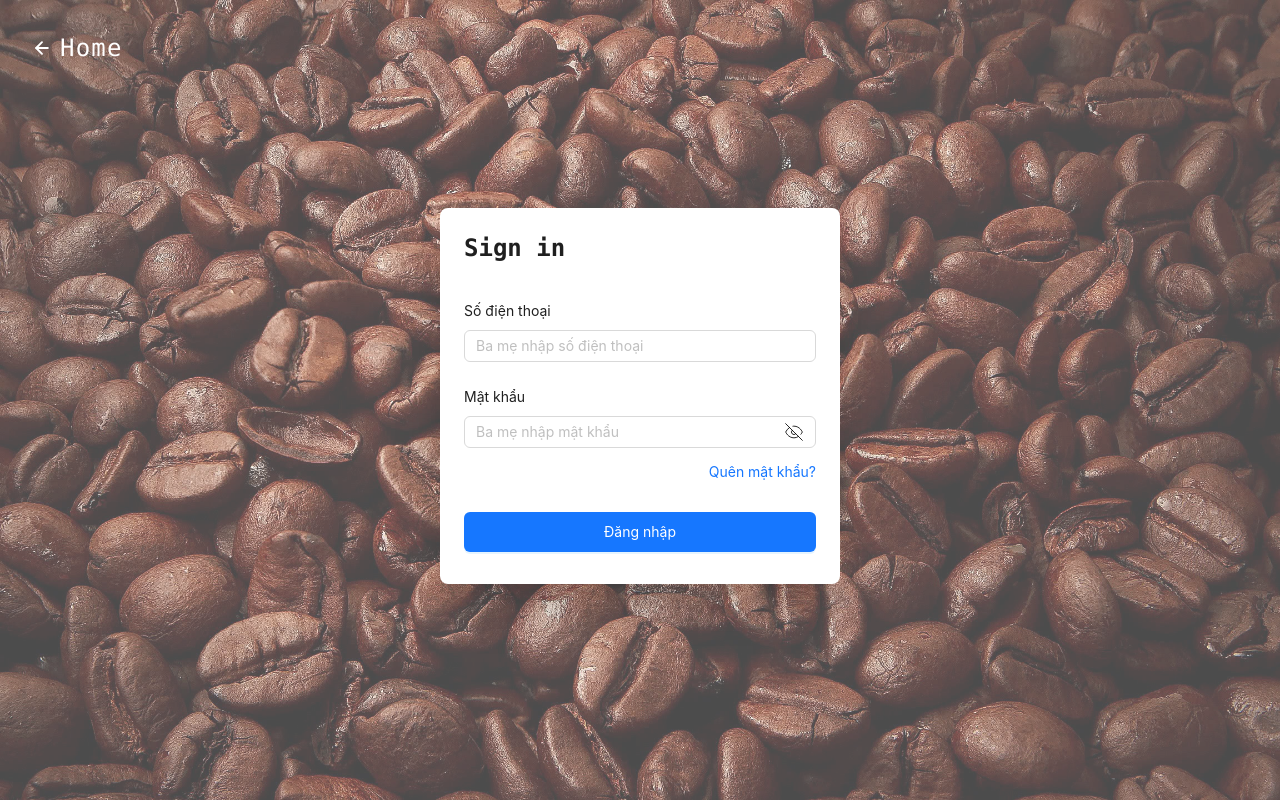
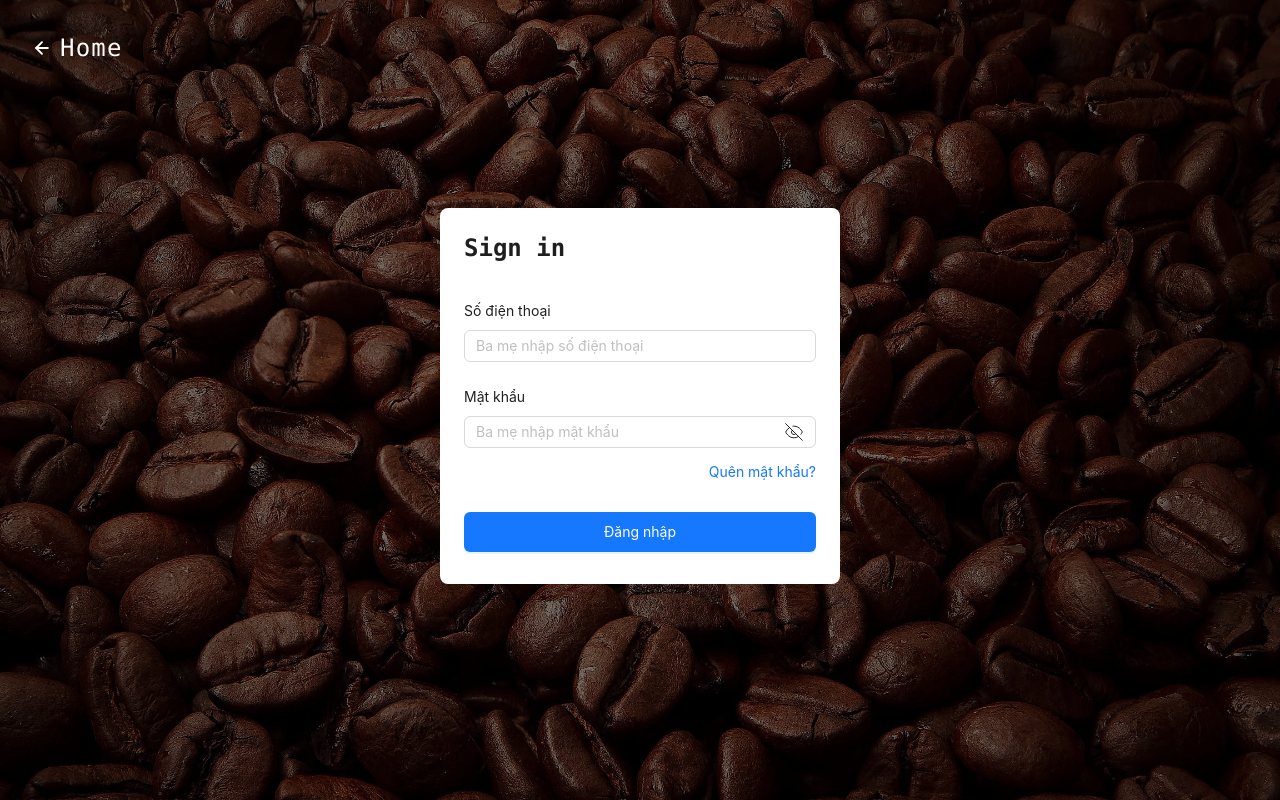
Before and after one commit to UyenNguyen-25/CoffeeShop, a React (Vite) app in the folder frontend/: page /login in a window 1280 px wide. Built offline with nearby package versions, Linux system fonts and the light colour scheme.

Commit message:
update layout

```diff
--- a/frontend/index.html
+++ b/frontend/index.html
@@ -1,13 +1,16 @@
 <!DOCTYPE html>
 
 <html lang="en">
+
 <head>
   <meta charset="UTF-8" />
   <meta name="viewport" content="width=device-width, initial-scale=1.0" />
-    <title>ConYeu</title>
+  <title>Coffee Shop</title>
 </head>
+
 <body>
   <div id="root"></div>
   <script type="module" src="/src/main.jsx"></script>
 </body>
+
 </html>
--- a/frontend/package.json
+++ b/frontend/package.json
@@ -1,7 +1,7 @@
 {
-  "name": "conyeu",
+  "name": "coffee_shop",
   "private": true,
-  "version": "0.0.0",
+  "version": "1.0.0",
   "type": "module",
   "scripts": {
     "dev": "vite",
--- a/frontend/src/auth/AnonymousLayout.jsx
+++ b/frontend/src/auth/AnonymousLayout.jsx
@@ -6,9 +6,9 @@ const AnonymousLayout = () => {
   const navigate = useNavigate();
 
   return (
-    <div className="h-screen relative">
-      <div className="h-full bg-login-bg bg-cover bg-center bg-no-repeat w-full opacity-70 absolute z-0"></div>
+    <div className="h-screen bg-login-bg bg-cover bg-center bg-no-repeat">
       {/* Main Content */}
+      <div className="h-full w-full bg-black opacity-50 z-0 absolute"></div>
       <div className="flex h-full flex-col items-center overflow-y-auto rounded-md">
         <div className="w-full font-mono z-40 p-8">
           <Link
@@ -20,7 +20,7 @@ const AnonymousLayout = () => {
         </div>
         {/* Dynamic Route Content */}
         <main className="h-[75%] z-50 flex items-center">
-          <div className="bg-white shadow-2xl min-w-[400px] max-w-[450px] h-fit p-6 pb-2 rounded-lg">
+          <div className="bg-white min-w-[400px] max-w-[450px] h-fit p-6 pb-2 rounded-lg">
             <Outlet />
           </div>
         </main>
--- a/frontend/src/pages/ShoppingPages/ContactPage/index.jsx
+++ b/frontend/src/pages/ShoppingPages/ContactPage/index.jsx
@@ -4,8 +4,8 @@ import { Button } from "antd";
 const ContactPage = () => {
   return (
     <div>
-      <section className=" dark:bg-gray-900">
-        <div className="max-w-screen-md px-4 py-8 mx-auto lg:py-16">
+      <div className="h-fit w-fit bg-white m-auto shadow-xl">
+        <div className="max-w-screen-md px-10 mx-auto lg:py-10 my-10">
           <h2 className="mb-4 text-4xl font-extrabold tracking-tight text-center text-gray-900 dark:text-white">
             Liên Hệ Chúng Tôi !!!
           </h2>
@@ -63,7 +63,7 @@ const ContactPage = () => {
             </Button>
           </form>
         </div>
-      </section>
+      </div>
     </div>
   );
 };
--- a/frontend/tailwind.config.js
+++ b/frontend/tailwind.config.js
@@ -66,7 +66,7 @@ module.exports = {
         "accordion-up": "accordion-up 0.2s ease-out",
       },
       backgroundColor: {
-        "customer-home": "#E7F3FF",
+        "customer-home": "#F8F5F5",
         "customer-action-blue": "#4C2113",
       },
       textColor: {
```
Lines whose indentation alone changed are shown as unchanged.
